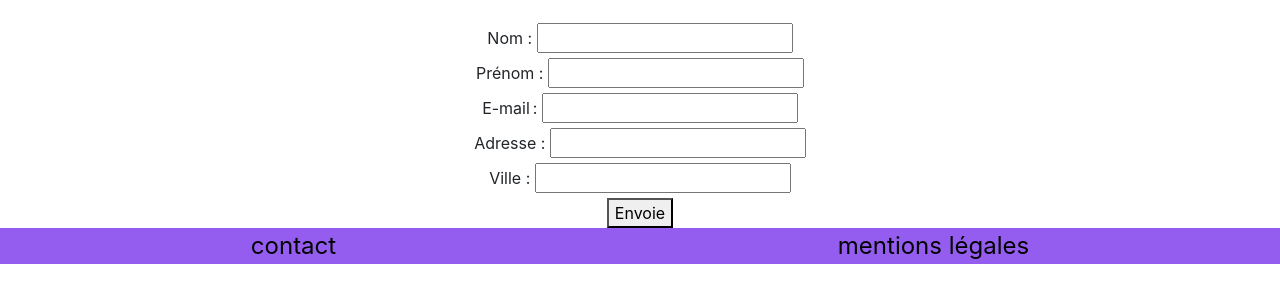
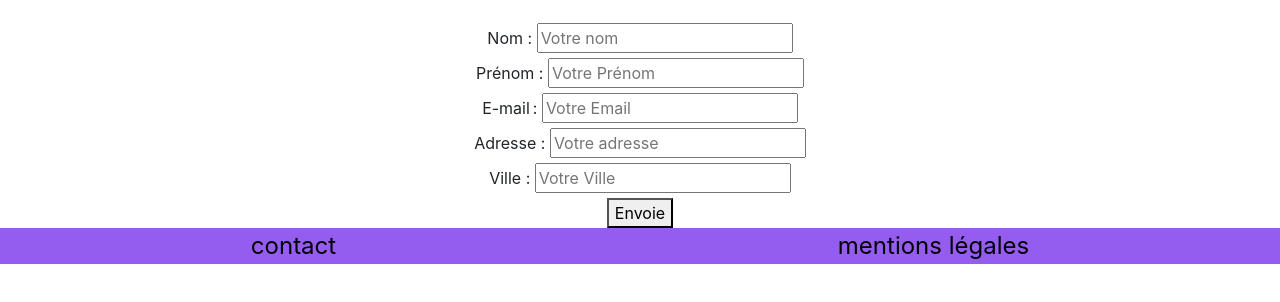
Before and after one commit to davidubik/mvp_Ecommerce, a plain HTML site: page front/pages/panier.html in a window 1280 px wide. Shown: the part 304-606 px from the top of the page. Drawn offline with nearby package versions, Linux system fonts and the light colour scheme.

Commit message:
Ajout de name au input ville et adresse.

```diff
--- a/front/pages/panier.html
+++ b/front/pages/panier.html
@@ -37,26 +37,26 @@
 
                     </div>
 
-                        <form>
+                        <form> <!-- Never trust user input! -->
                             <div>
                                 <label for="name">Nom :</label>
-                                <input type="text" id="name" name="user_name">
+                                <input type="text" id="name" name="user_last_name" placeholder="Votre nom" required>
                             </div>
                             <div>
                                 <label for="prenom">Prénom :</label>
-                                <input type="text" id="prenom" name="user_name">
+                                <input type="text" id="prenom" name="user_first_name" placeholder="Votre Prénom" required>
                             </div>
                             <div>
                                 <label for="mail">E-mail :</label>
-                                <input type="email" id="mail" name="user_mail">
+                                <input type="email" id="mail" name="user_mail" placeholder="Votre Email" required>
                             </div>
                             <div>
                                 <label for="adresse">Adresse :</label>
-                                <input type="text" id="adresse">
+                                <input type="text" id="adresse" name="user_adresse" placeholder="Votre adresse" required>
                             </div>
                             <div>
-                                <label for="adresse">Ville :</label>
-                                <input type="text" id="ville">
+                                <label for="ville">Ville :</label>
+                                <input type="text" id="ville" name="user_ville" placeholder="Votre Ville" required>
                             </div>
                             <button type="submit">Envoie</button>
                     </form>
```
